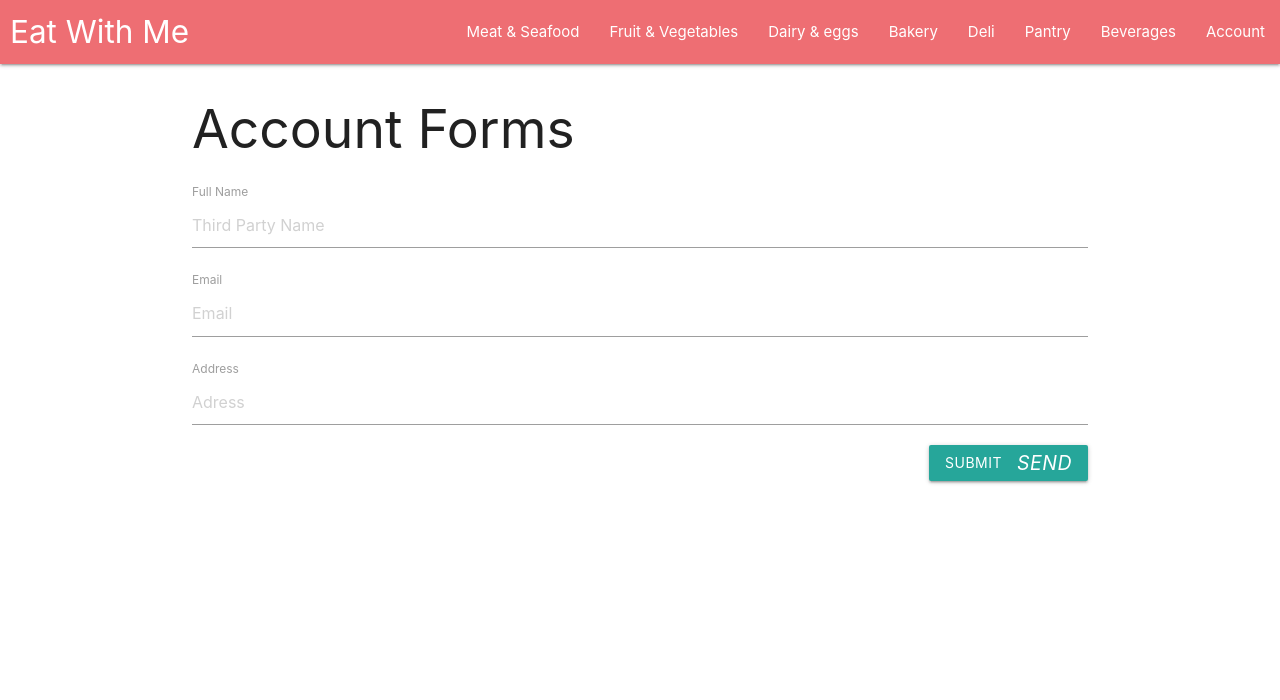
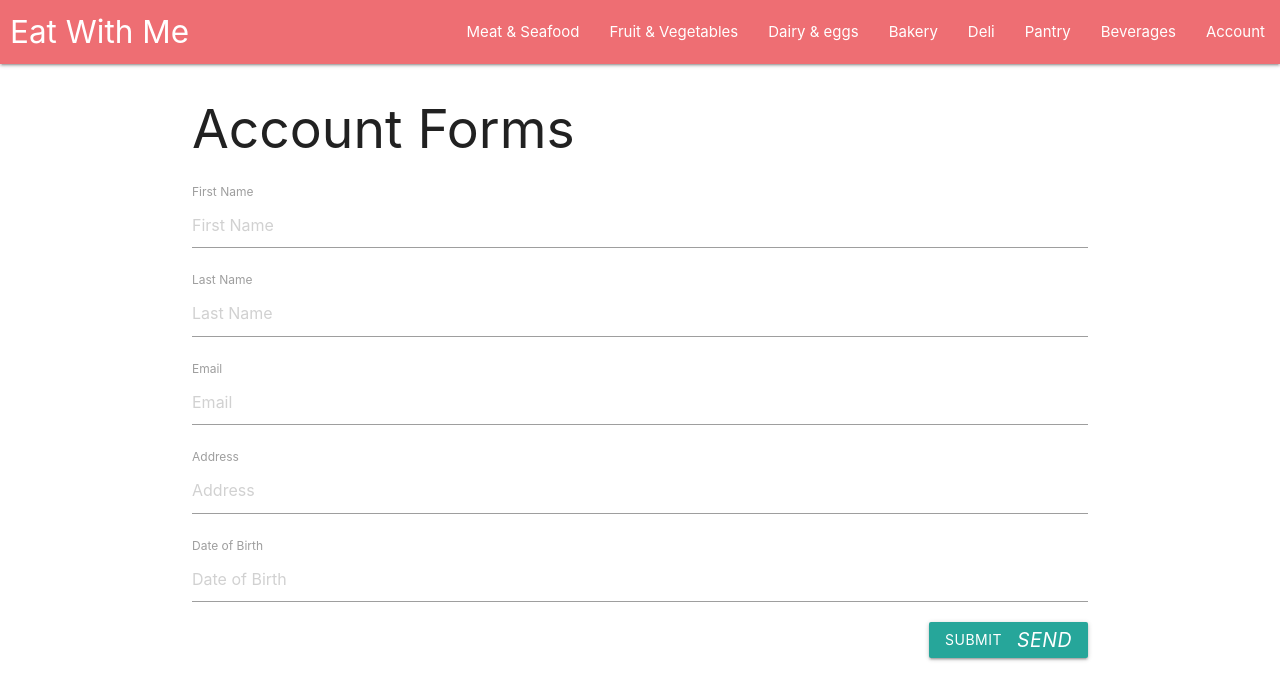
Before and after one commit to justinmorales1/EatWithMe, a React (Create React App) app: page /account in a window 1280 px wide. Shown: the top 700 px of the page. Built offline with nearby package versions, Linux system fonts and the light colour scheme.

Commit message:
Updating create account forms

```diff
--- a/src/App.jsx
+++ b/src/App.jsx
@@ -10,6 +10,8 @@ import DairyAndEggs from "./components/Grocery/DairyAndEggs";
 import Bakery from "./components/Grocery/Bakery";
 import Deli from "./components/Grocery/Deli";
 import Accounts from "./components/UserComponents/AccountForms";
+import CreateAccount from "./components/UserComponents/CreateAccount";
+
 
 class App extends React.Component {
   render() {
@@ -26,7 +28,7 @@ class App extends React.Component {
             <Route exact path="/deli" component={Deli} />
             <Route exact path="/pantry" component={Pantry} />
             <Route exact path="/beverages" component={Beverages} />
-            <Route exact path="/account" component={Accounts} />
+            <Route exact path="/account" component={CreateAccount} />
           </Switch>
         </BrowserRouter>
       </div>
--- a/src/components/UserComponents/CreateAccount.jsx
+++ b/src/components/UserComponents/CreateAccount.jsx
@@ -1,13 +1,83 @@
 import React from "react";
+import {Field, reduxForm} from "redux-form";
 
 class CreateAccount extends React.Component {
     render() {
+        const { handleSubmit } = this.props;
         return (
             <div>
-                Create Account
+                <form onSubmit={handleSubmit}>
+                    <div className="container">
+                        <h2> Account Forms </h2>
+                        <div>
+                            <label> First Name </label>
+                            <Field
+                                name="firstName"
+                                type="text"
+                                component="input"
+                                label="First Name"
+                                placeholder="First Name"
+                                style={{ marginBottom: "20px" }}
+                            />
+                        </div>
+                        <div>
+                            <label> Last Name </label>
+                            <Field
+                                name="lastName"
+                                type="text"
+                                component="input"
+                                label="Last Name"
+                                placeholder="Last Name"
+                                style={{ marginBottom: "20px" }}
+                            />
+                        </div>
+                        <div>
+                            <label>Email</label>
+                            <Field
+                                name="email"
+                                type="text"
+                                component="input"
+                                label="Email"
+                                placeholder="Email"
+                                style={{ marginBottom: "20px" }}
+                            />
+                        </div>
+                        <div>
+                            <label>Address</label>
+                            <Field
+                                name="address"
+                                type="text"
+                                component="input"
+                                label="address"
+                                placeholder="Address"
+                                style={{ marginBottom: "20px" }}
+                            />
+                        </div>
+                        <div>
+                            <label>Date of Birth</label>
+                            <Field
+                                name="dateOfBirth"
+                                type="text"
+                                component="input"
+                                label="Date of Birth"
+                                placeholder="Date of Birth"
+                                style={{ marginBottom: "20px" }}
+                            />
+                        </div>
+                        <button
+                            type="submit"
+                            className="btn waves-effect waves-light right"
+                        >
+                            Submit
+                            <i className="material-icons right">send</i>
+                        </button>
+                    </div>
+                </form>
             </div>
         )
     }
 }
 
-export default CreateAccount;
+export default reduxForm({
+    form: "CreateAccountForm",
+})(CreateAccount);
```
